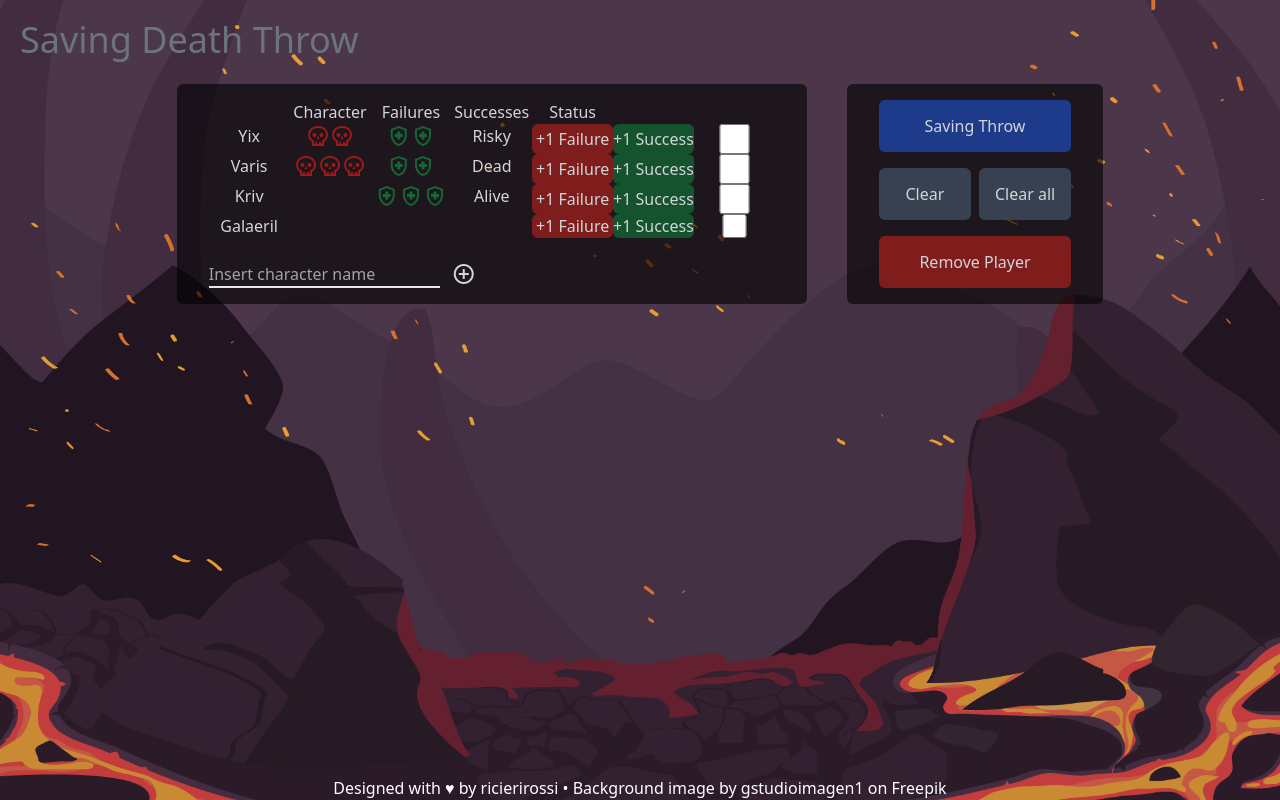
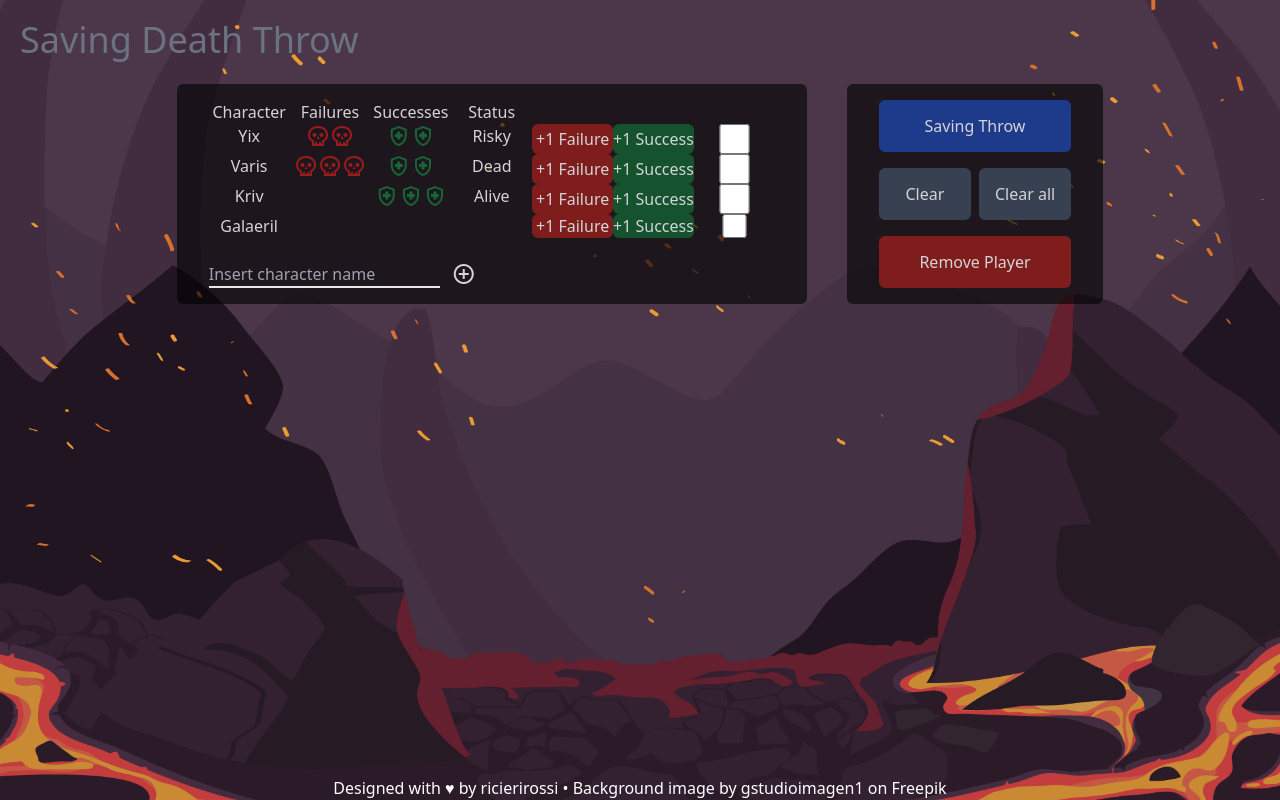
Before and after one commit to ricierirossi/death-saving-throw, a Vue app: page / in a window 1280 px wide. Built offline with nearby package versions, Linux system fonts and the light colour scheme.

Commit message:
Add keyup triggering function

```diff
--- a/src/components/StatusTable.vue
+++ b/src/components/StatusTable.vue
@@ -2,7 +2,6 @@
     <div class="px-8 py-4 rounded-md bg-transparent-black text-zinc-300">
         <div class="grid">
             <div class="grid grid-cols-7 text-center">
-                <span></span>
                 <span>Character</span>
                 <span>Failures</span>
                 <span>Successes</span>
@@ -55,6 +54,7 @@
                 placeholder="Insert character name"
                 class="text-zinc-300 bg-transparent border-b-2"
                 v-model="characterName"
+                @keyup.enter="insertCharacter"
             />
             <span
                 class="material-symbols-outlined hover:cursor-pointer"
```
